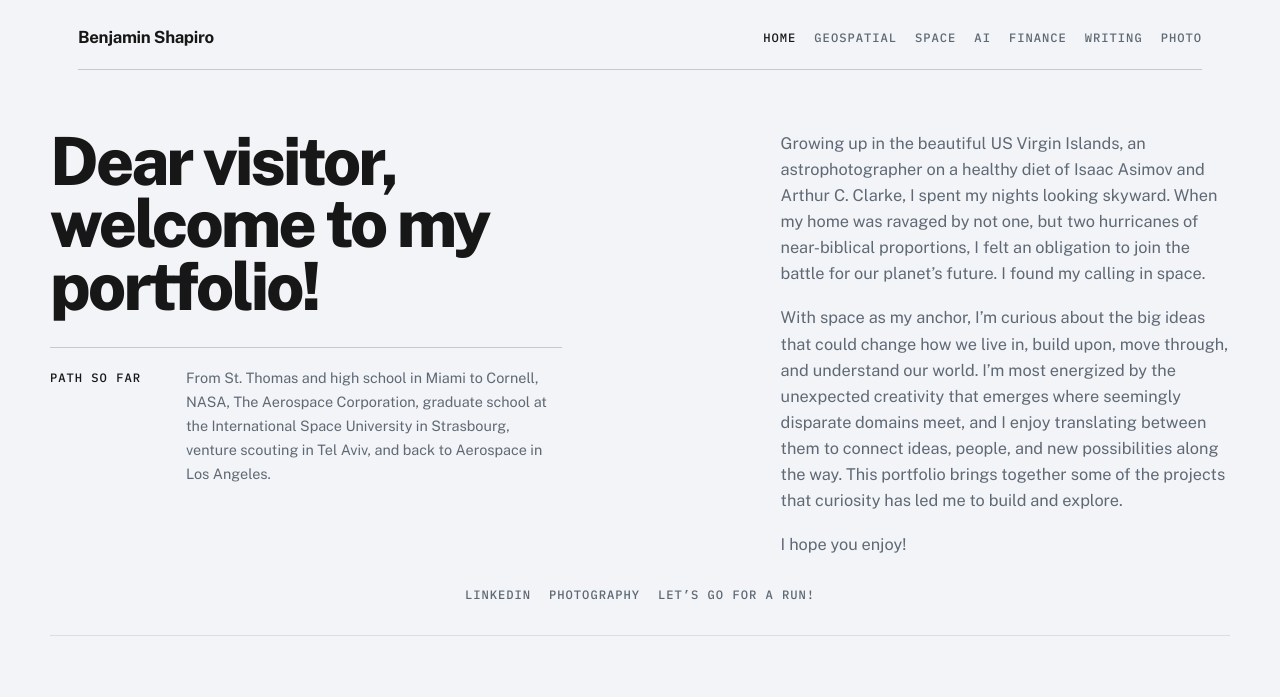
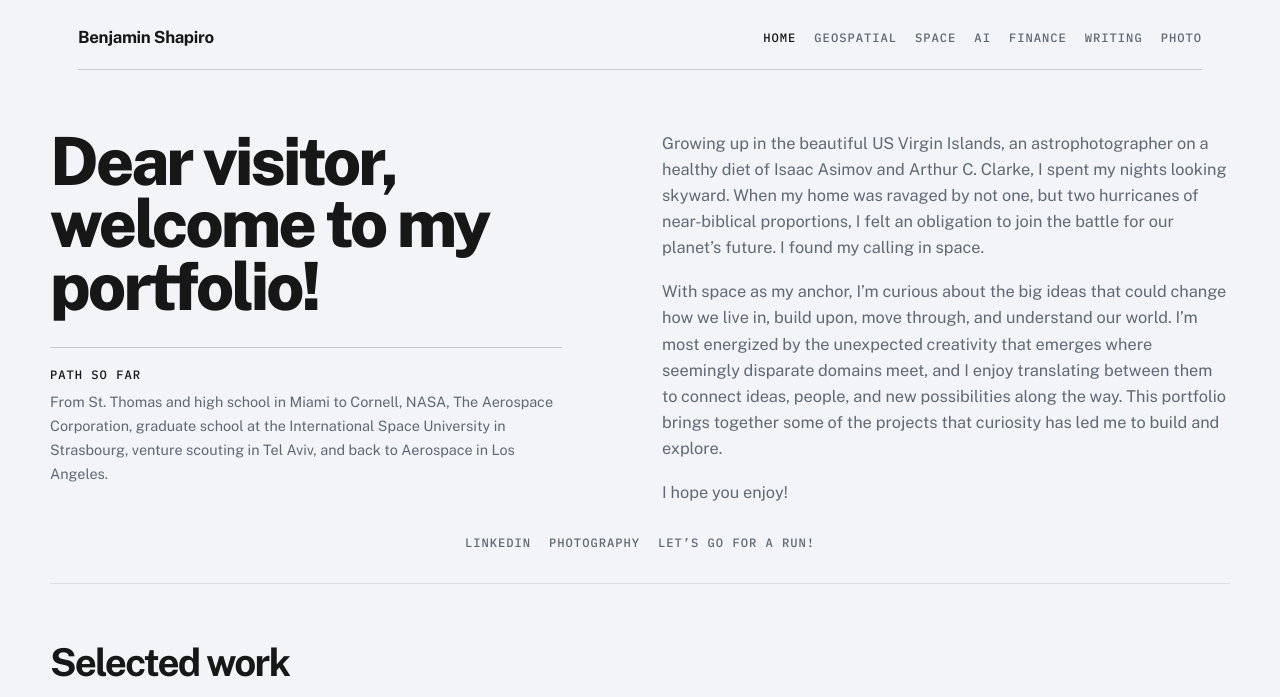
Before and after one commit to benjamin-shapiro/benjamin-shapiro.github.io, a Jekyll site: the page built from _pages/home.md, in a window 1280 px wide. Shown: the top 697 px of the page. Built offline with Jekyll 4.4.1, drawn with Linux system fonts in a browser that asks for light colours.

Commit message:
Refine responsive hero layout

```diff
--- a/assets/main.scss
+++ b/assets/main.scss
@@ -131,7 +131,7 @@ iframe {
 
 .hero {
   display: grid;
-  grid-template-columns: minmax(0, 1.1fr) minmax(280px, 0.72fr);
+  grid-template-columns: repeat(2, minmax(0, 1fr));
   gap: 44px;
   align-items: start;
   padding: 22px 0 56px;
@@ -180,8 +180,8 @@ iframe {
 
 .hero__path {
   display: grid;
-  grid-template-columns: 7.25rem minmax(0, 1fr);
-  gap: 20px;
+  grid-template-columns: 1fr;
+  gap: 7px;
   max-width: 32rem;
   margin-top: 4px;
   padding-top: 18px;
@@ -189,7 +189,7 @@ iframe {
 }
 
 .hero__path-title {
-  margin: 3px 0 0;
+  margin: 0;
   color: var(--ink);
   line-height: 1.4;
 }
@@ -224,6 +224,10 @@ iframe {
 
   .hero__body {
     display: contents;
+  }
+
+  .hero__body > p {
+    max-width: none;
   }
 
   .hero__body > p:nth-of-type(1) {
@@ -705,6 +709,28 @@ iframe {
     padding-bottom: 32px;
   }
 
+  .site-header__inner {
+    grid-template-columns: 1fr;
+    align-items: start;
+    gap: 12px;
+    padding-bottom: 14px;
+  }
+
+  .site-nav {
+    width: 100%;
+    max-width: 17rem;
+    gap: 8px 14px;
+  }
+
+  .site-nav__link {
+    font-size: 0.7rem;
+    letter-spacing: 0.07em;
+  }
+
+  .site-nav__link--home {
+    display: none;
+  }
+
   .hero__title {
     max-width: 12ch;
   }
@@ -742,32 +768,11 @@ iframe {
     padding-right: 18px;
   }
 
-  .site-header__inner,
   .section__header,
   .site-footer__inner {
     grid-template-columns: 1fr;
     flex-direction: column;
     align-items: flex-start;
-  }
-
-  .site-header__inner {
-    gap: 12px;
-    padding-bottom: 14px;
-  }
-
-  .site-nav {
-    width: 100%;
-    max-width: 17rem;
-    gap: 8px 14px;
-  }
-
-  .site-nav__link {
-    font-size: 0.7rem;
-    letter-spacing: 0.07em;
-  }
-
-  .site-nav__link--home {
-    display: none;
   }
 
   .hero {
```
